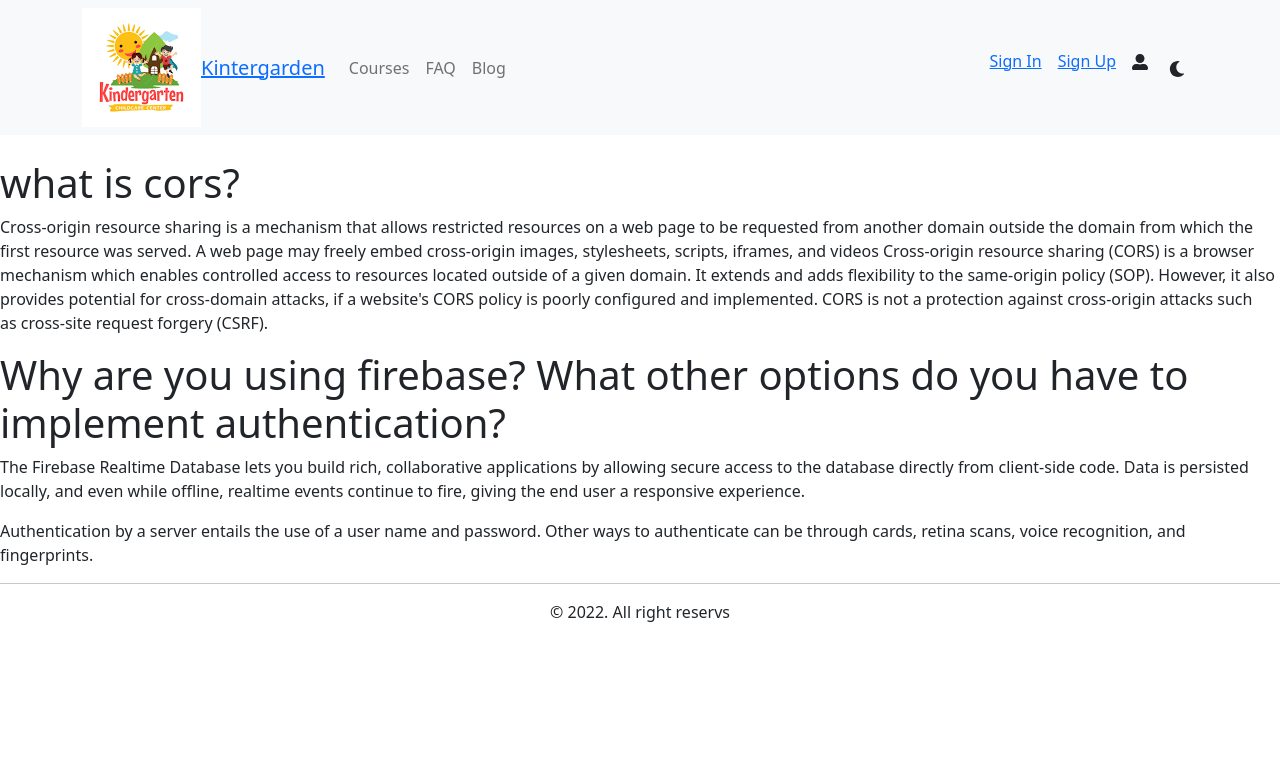
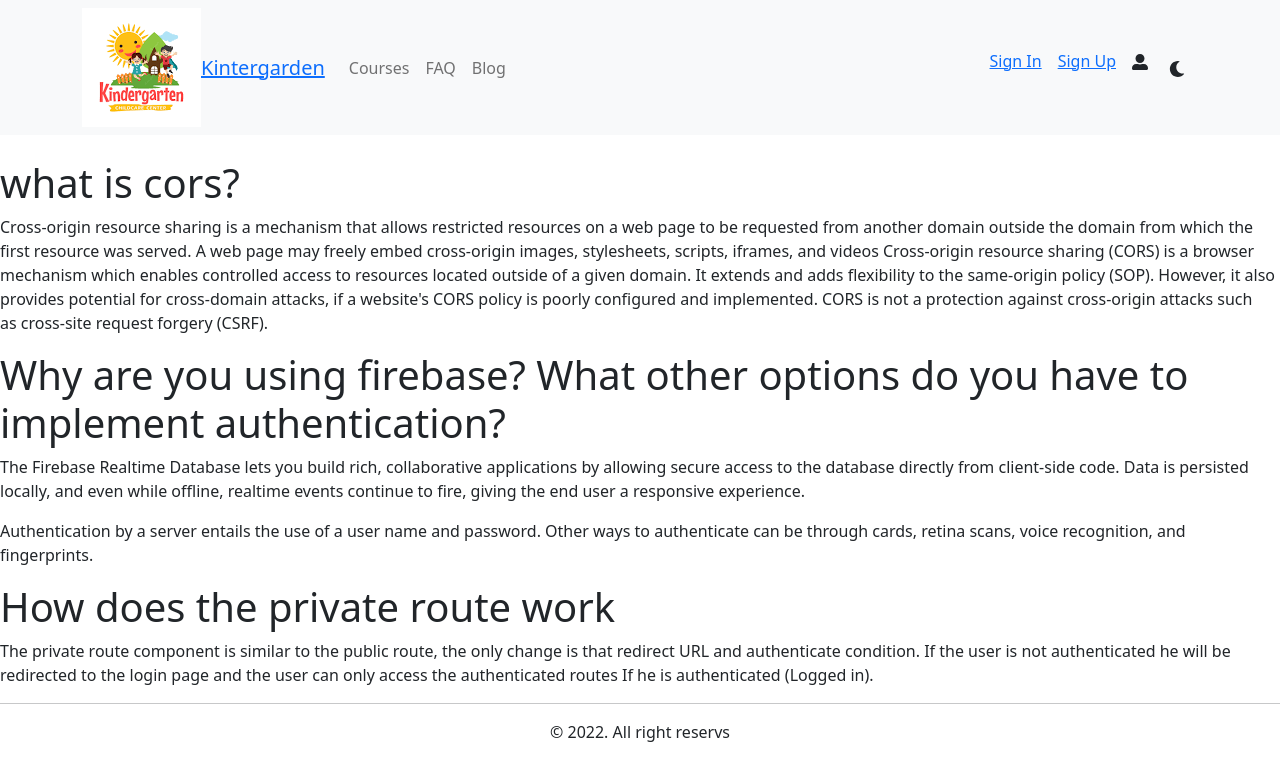
Before and after one commit to Poonam99/KinterGarden-Client, a React (Create React App) app: page /blog in a window 1280 px wide. Shown: the top 780 px of the page. Built offline with nearby package versions, Linux system fonts and the light colour scheme; no server answers.

Commit message:
3rd question

```diff
--- a/src/Pages/Blogs/Blogs.js
+++ b/src/Pages/Blogs/Blogs.js
@@ -13,7 +13,10 @@ const Blog = () => {
                 <p>The Firebase Realtime Database lets you build rich, collaborative applications by allowing secure access to the database directly from client-side code. Data is persisted locally, and even while offline, realtime events continue to fire, giving the end user a responsive experience.</p>
                 <p>Authentication by a server entails the use of a user name and password. Other ways to authenticate can be through cards, retina scans, voice recognition, and fingerprints.</p>
             </div>
-
+            <div>
+                <h1>How does the private route work</h1>
+                <p>The private route component is similar to the public route, the only change is that redirect URL and authenticate condition. If the user is not authenticated he will be redirected to the login page and the user can only access the authenticated routes If he is authenticated (Logged in).</p>
+            </div>
         </div>
     );
 };
```
